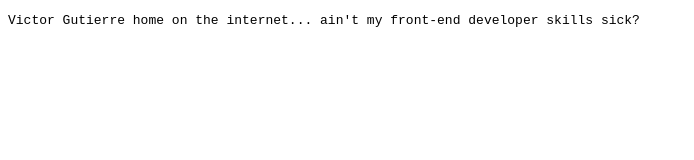
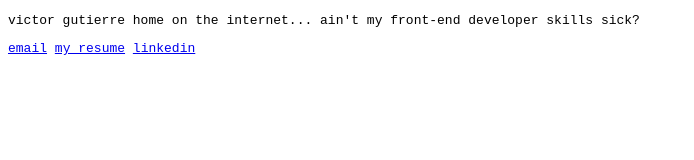
Before and after one commit to victorgutierre/victorgutierre.github.io, a plain HTML site: page index.html in a window 1280 px wide. Shown: the whole page, without its empty margins (0-694 px from the left). Drawn offline with Linux system fonts and the light colour scheme.

Commit message:
add: links

```diff
--- a/index.html
+++ b/index.html
@@ -2,7 +2,7 @@
 <html lang="en">
 <head>
 	<meta charset="UTF-8">
-	<title>Victor Gutierre</title>
+	<title>Victor Gutierre - Front end Developer and Cybersecurity Enthusiast</title>
 	<style>
 		body {
 		  font-family: monospace
@@ -10,6 +10,9 @@
 	</style>
 </head>
 <body>
-	<p>Victor Gutierre home on the internet... ain't my front-end developer skills sick?</p>
+	<p>victor gutierre home on the internet... ain't my front-end developer skills sick?</p>
+	<a href="mailto:victorsgutierre@gmail.com">email</a>
+	<a href="https://github.com/victorgutierre/resume/blob/master/resume.md" target="_blank">my resume</a>
+	<a href="https://www.linkedin.com/in/victorgutierre" target="_blank">linkedin</a>
 </body>
 </html>
```
